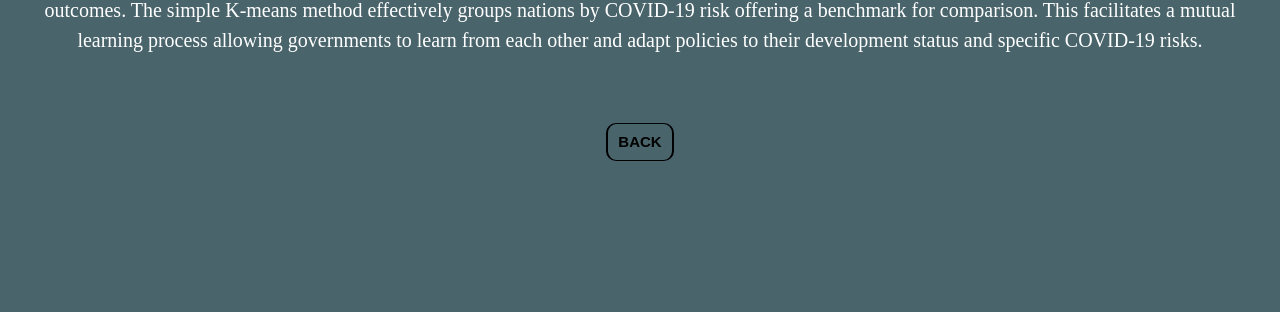
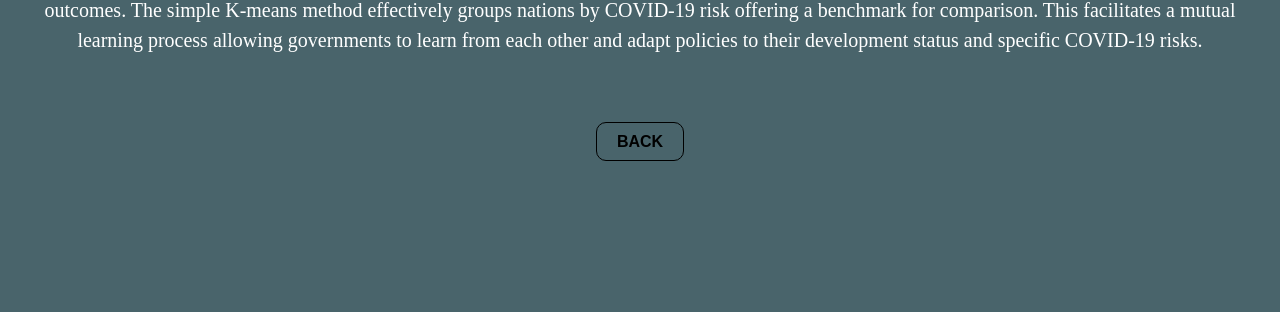
Before and after one commit to Md-Khid/Md-Khid, a Jekyll site: the page 1.html, which Jekyll copies as it is, in a window 1280 px wide. Shown: the part 250-562 px from the top of the page. Built offline with Jekyll 4.4.1, drawn with Linux system fonts in a browser that asks for light colours.

Commit message:
Update 1.html

```diff
--- a/1.html
+++ b/1.html
@@ -36,15 +36,12 @@
             line-height: 1.5;
         }
   .back-link {
-    font-size: 15px;
+            font-size: 16px;
             color: black;
             text-decoration: none;
-    border-top: 0.5px solid black;
-    border-bottom: 0.5px solid black;
-    border-left: 2px solid black; /* Increased left border width */
-    border-right: 2px solid black; /* Increased right border width */
+            border: 0.5px solid black;
             border-radius: 10px;
-    padding: 10px;
+            padding: 10px 20px; /* Increase horizontal padding to make the border box wider */
             transition: background-color 0.3s ease;
         }
 
```
Lines whose indentation alone changed are shown as unchanged.
